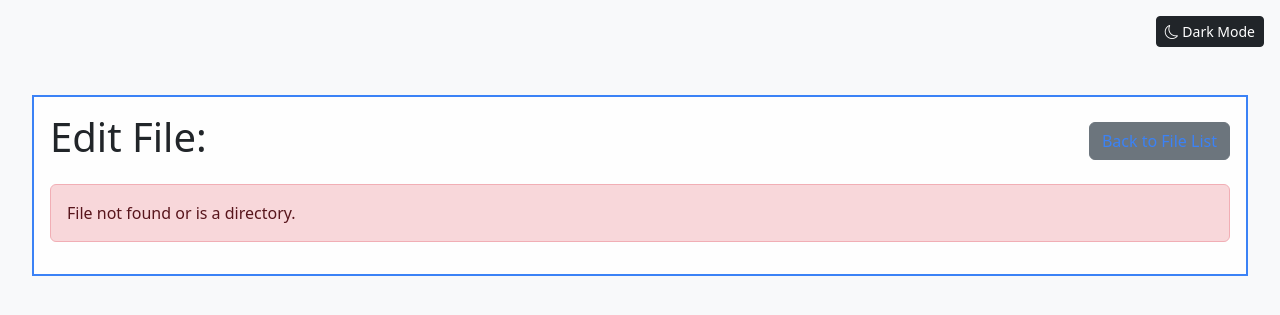
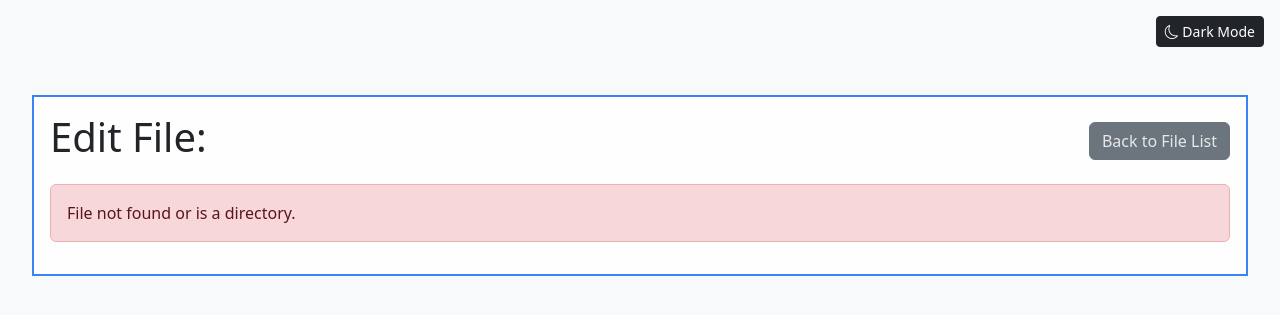
Before and after one commit to michalcz10/USB-RAID-Array, a PHP site: page /content/ftp/open.php in a window 1280 px wide. Shown: the top 315 px of the page. Run offline with PHP 8.4, Linux system fonts and the light colour scheme; a user stored in the database is signed in.

Commit message:
Make action buttons (logout, change password, etc.) have white text for better visibility\n\nCo-Authored-By: Claude Code <noreply@anthropic.com>

```diff
--- a/Web/css/modern.css
+++ b/Web/css/modern.css
@@ -27,6 +27,16 @@ a, .nav-link {
 
 a:hover, .btn:hover, .nav-link:hover {
     opacity: 0.85;
+}
+
+/* Ensure action buttons have white text for visibility */
+.btn-primary,
+.btn-danger,
+.btn-warning,
+.btn-success,
+.btn-info,
+.btn-secondary {
+    color: var(--text-light) !important;
 }
 
 .dark-box {
```
